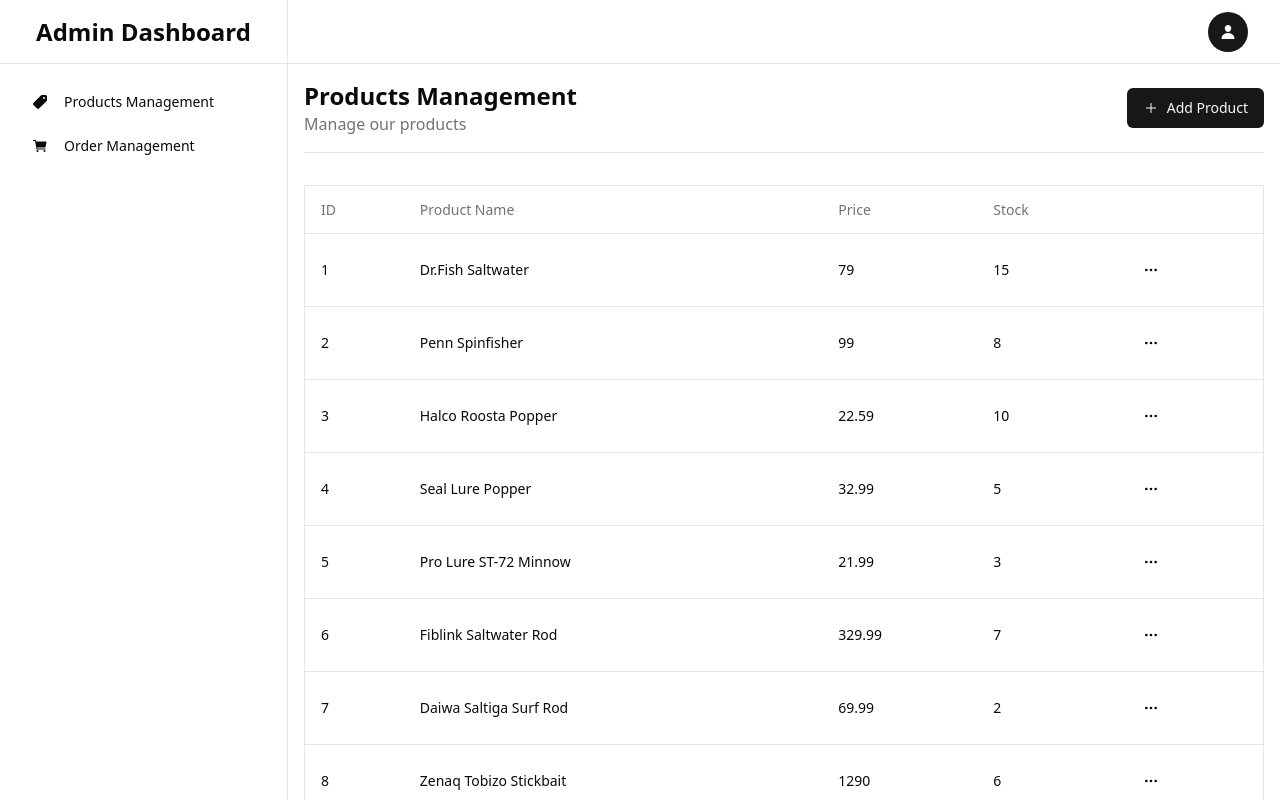
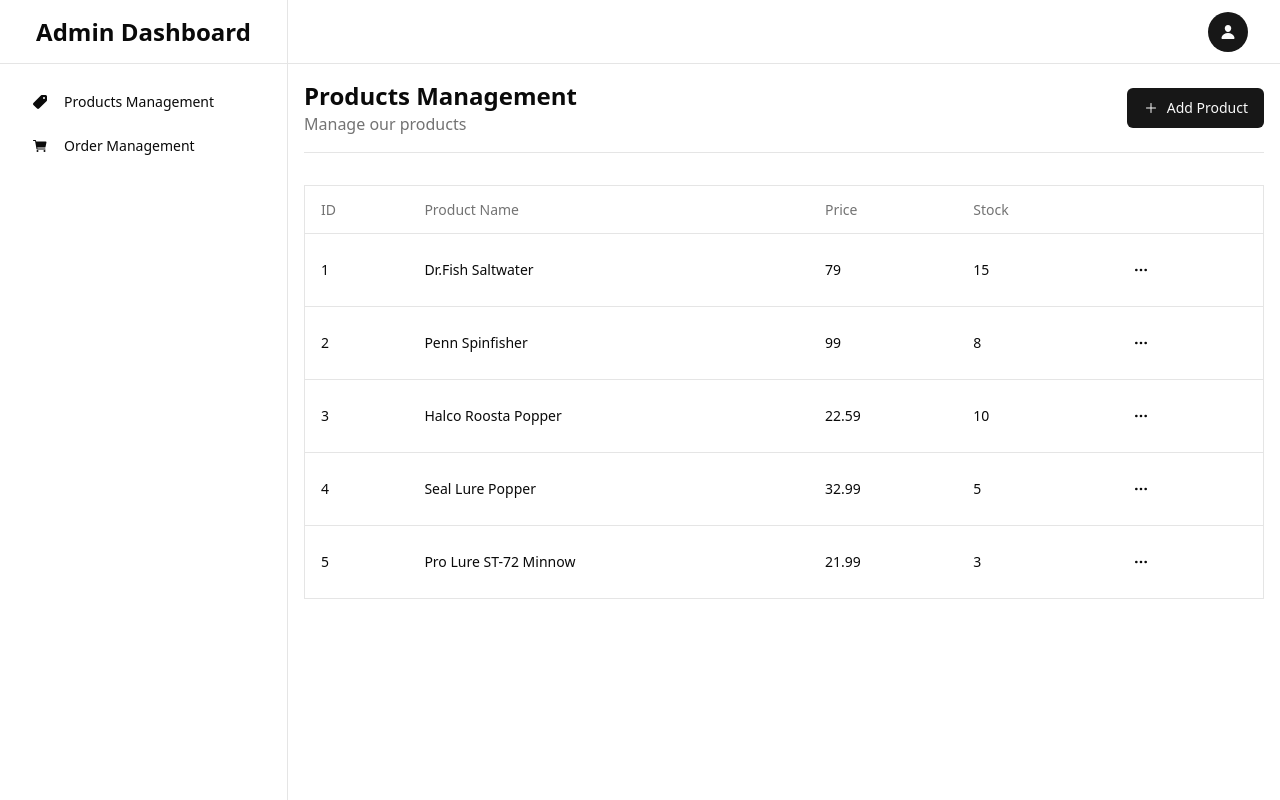
Before and after one commit to GarryAma/react-redux-practice, a React (Vite) app: page /admin/products in a window 1280 px wide. Shown: the top 800 px of the page. Built offline with nearby package versions, Linux system fonts and the light colour scheme; data requests are answered from the project's data file.

Commit message:
adding feature fetch data on mount which n data

```diff
--- a/src/components/pages/admin/ProductManagementPage.jsx
+++ b/src/components/pages/admin/ProductManagementPage.jsx
@@ -18,7 +18,13 @@
 
   const fetchProducts = async () => {
     try {
-      const response = await axiosInstance.get("/products");
+      // const response = await axiosInstance.get("/products?_limit=5");
+      const response = await axiosInstance.get("/products", {
+        params: {
+          _limit: 5,
+          // _page: 1,
+        },
+      });
       setProducts(response.data);
     } catch (error) {
       console.log(error.message);
@@ -26,14 +32,14 @@
   };
 
   useEffect(() => {
-    console.log("di useEffect jalan");
+    // console.log("di useEffect jalan");
     fetchProducts();
   }, []);
 
   return (
     <>
-      {console.log(products)}
-      {console.log("di return jsx jalan")}
+      {/* {console.log(products)}
+      {console.log("di return jsx jalan")} */}
       <AdminLayout
         title="Products Management"
         description="Manage our products"
@@ -45,8 +51,8 @@
         }
       >
         <Table className="p-2 border border-collapse rounded-md">
-          {console.log("inside table jalan")}
-          {console.log(products)}
+          {/* {console.log("inside table jalan")}
+          {console.log(products)} */}
           <TableHeader>
             <TableRow>
               <TableHead>ID</TableHead>
@@ -57,13 +63,12 @@
             </TableRow>
           </TableHeader>
           <TableBody>
-            {console.log(products)}
-            {console.log(products)}
+            {/* {console.log(products)}
+            {console.log(products)} */}
             {products.map((singleProduct) => {
-              console.log(singleProduct);
+              // console.log(singleProduct);
               const { id, name, price, stock } = singleProduct;
-              console.log(id);
-
+              // console.log(id);
               return (
                 <TableRow>
                   <TableCell>{id}</TableCell>
@@ -78,7 +83,6 @@
                 </TableRow>
               );
             })}
-            {[1, 2, 3].map((single) => console.log(single))}
           </TableBody>
         </Table>
       </AdminLayout>
```
